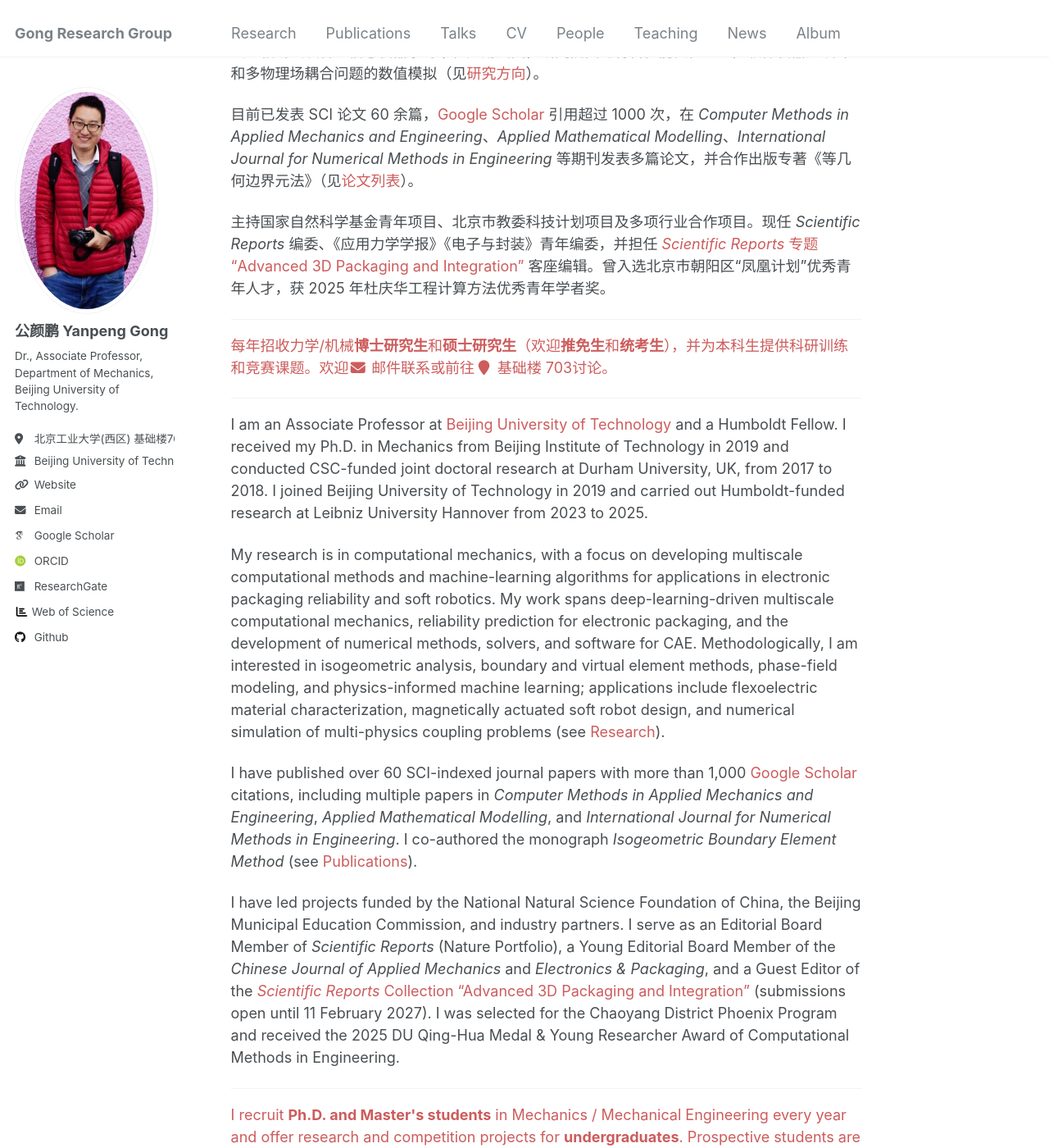
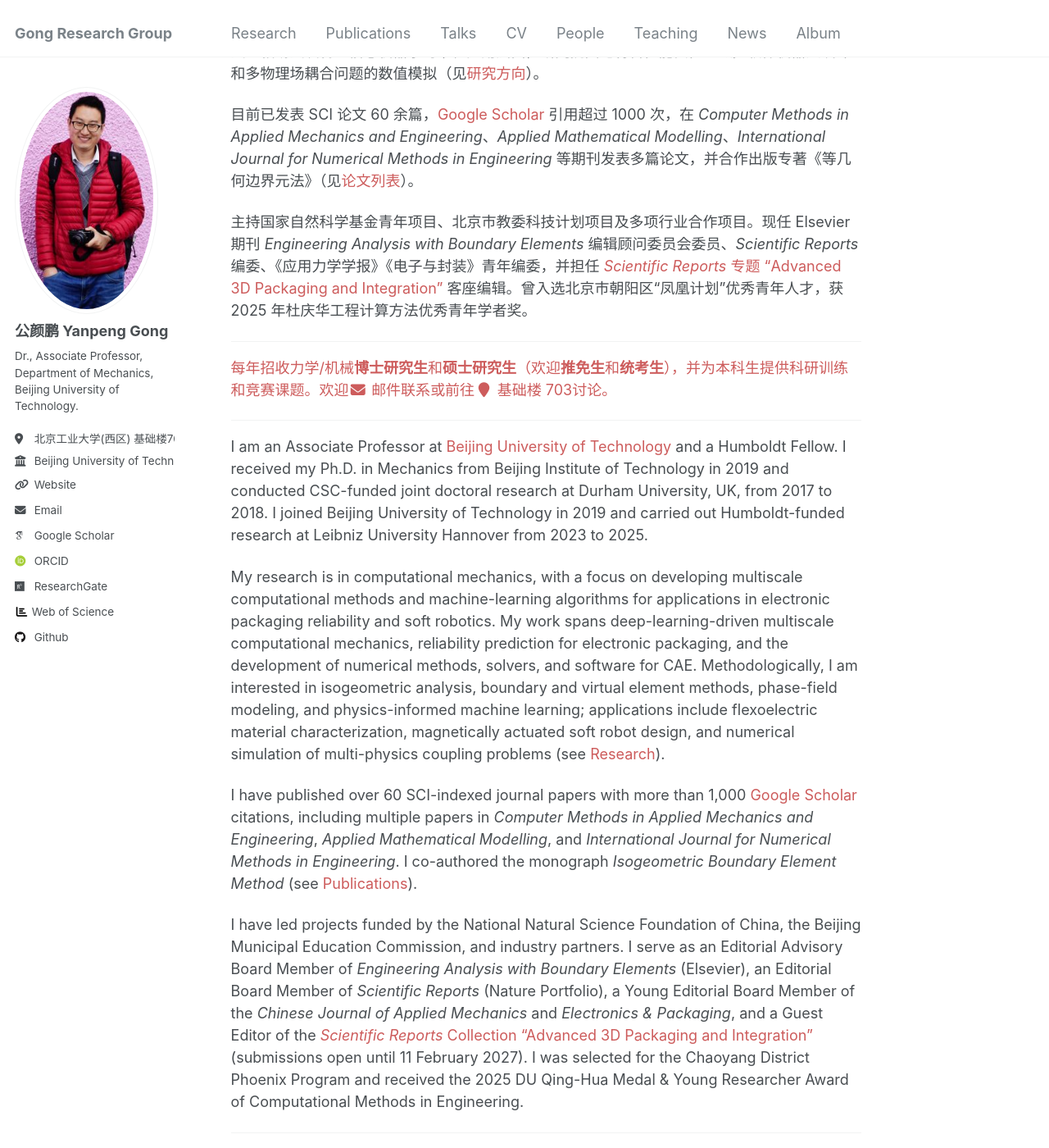
Before and after one commit to yanpeng-gong/yanpeng-gong.github.io, a Jekyll site: the page built from _pages/about.md, in a window 1280 px wide and 1400 px high, scrolled down 285 px. Shown: the whole window at 82% size. Built offline with Jekyll 4.4.1, drawn with Linux system fonts in a browser that asks for light colours; some web fonts are replaced; comment, search, counter and statistics services are not loaded.

Commit message:
cv: add EABE editorial advisory board role

```diff
--- a/_pages/about.md
+++ b/_pages/about.md
@@ -14,7 +14,7 @@ redirect_from:
 
 目前已发表 SCI 论文 60 余篇，<a href="https://scholar.google.com/citations?user=wmkLERIAAAAJ&hl=zh-CN" style="text-decoration:none;color:indianred;">Google Scholar</a> 引用超过 1000 次，在 <em>Computer Methods in Applied Mechanics and Engineering</em>、<em>Applied Mathematical Modelling</em>、<em>International Journal for Numerical Methods in Engineering</em> 等期刊发表多篇论文，并合作出版专著《等几何边界元法》（见<a href="/publications/" style="text-decoration:none;color:indianred;">论文列表</a>）。
 
-主持国家自然科学基金青年项目、北京市教委科技计划项目及多项行业合作项目。现任 <em>Scientific Reports</em> 编委、《应用力学学报》《电子与封装》青年编委，并担任 <a href="https://go.nature.com/4dC9Gwy" style="text-decoration:none;color:indianred;"><em>Scientific Reports</em> 专题 “Advanced 3D Packaging and Integration”</a> 客座编辑。曾入选北京市朝阳区“凤凰计划”优秀青年人才，获 2025 年杜庆华工程计算方法优秀青年学者奖。
+主持国家自然科学基金青年项目、北京市教委科技计划项目及多项行业合作项目。现任 Elsevier 期刊 <em>Engineering Analysis with Boundary Elements</em> 编辑顾问委员会委员、<em>Scientific Reports</em> 编委、《应用力学学报》《电子与封装》青年编委，并担任 <a href="https://go.nature.com/4dC9Gwy" style="text-decoration:none;color:indianred;"><em>Scientific Reports</em> 专题 “Advanced 3D Packaging and Integration”</a> 客座编辑。曾入选北京市朝阳区“凤凰计划”优秀青年人才，获 2025 年杜庆华工程计算方法优秀青年学者奖。
 
 <hr>
 <p style="color:indianred;">每年招收力学/机械<strong>博士研究生</strong>和<strong>硕士研究生</strong>（欢迎<strong>推免生</strong>和<strong>统考生</strong>），并为本科生提供科研训练和竞赛课题。欢迎<a href="mailto:yanpeng.gong@bjut.edu.cn" style="text-decoration:none;color:indianred;"><i class="fas fa-fw fa-envelope" style="color:indianred"></i> 邮件联系</a>或前往<a href="https://map.baidu.com/poi/%E5%8C%97%E5%B7%A5%E5%A4%A7%E8%A5%BF%E6%A0%A1%E5%8C%BA-%E5%9F%BA%E7%A1%80%E6%A5%BC/@12966984.011321558,4821348.059172729,19z?uid=32a7781ceabaac6279dbd25a&ugc_type=3&ugc_ver=1&device_ratio=2&compat=1&pcevaname=pc4.1&querytype=detailConInfo&da_src=shareurl" style="text-decoration:none;color:indianred;"><i class="fa fa-fw fa-map-marker" style="color:indianred"></i> 基础楼 703</a>讨论。</p>
@@ -27,7 +27,7 @@ My research is in computational mechanics, with a focus on developing multiscale
 
 I have published over 60 SCI-indexed journal papers with more than 1,000 <a href="https://scholar.google.com/citations?user=wmkLERIAAAAJ&hl=zh-CN" style="text-decoration:none;color:indianred;">Google Scholar</a> citations, including multiple papers in <em>Computer Methods in Applied Mechanics and Engineering</em>, <em>Applied Mathematical Modelling</em>, and <em>International Journal for Numerical Methods in Engineering</em>. I co-authored the monograph <em>Isogeometric Boundary Element Method</em> (see <a href="/publications/" style="text-decoration:none;color:indianred;">Publications</a>).
 
-I have led projects funded by the National Natural Science Foundation of China, the Beijing Municipal Education Commission, and industry partners. I serve as an Editorial Board Member of <em>Scientific Reports</em> (Nature Portfolio), a Young Editorial Board Member of the <em>Chinese Journal of Applied Mechanics</em> and <em>Electronics & Packaging</em>, and a Guest Editor of the <a href="https://go.nature.com/4dC9Gwy" style="text-decoration:none;color:indianred;"><em>Scientific Reports</em> Collection “Advanced 3D Packaging and Integration”</a> (submissions open until 11 February 2027). I was selected for the Chaoyang District Phoenix Program and received the 2025 DU Qing-Hua Medal & Young Researcher Award of Computational Methods in Engineering.
+I have led projects funded by the National Natural Science Foundation of China, the Beijing Municipal Education Commission, and industry partners. I serve as an Editorial Advisory Board Member of <em>Engineering Analysis with Boundary Elements</em> (Elsevier), an Editorial Board Member of <em>Scientific Reports</em> (Nature Portfolio), a Young Editorial Board Member of the <em>Chinese Journal of Applied Mechanics</em> and <em>Electronics & Packaging</em>, and a Guest Editor of the <a href="https://go.nature.com/4dC9Gwy" style="text-decoration:none;color:indianred;"><em>Scientific Reports</em> Collection “Advanced 3D Packaging and Integration”</a> (submissions open until 11 February 2027). I was selected for the Chaoyang District Phoenix Program and received the 2025 DU Qing-Hua Medal & Young Researcher Award of Computational Methods in Engineering.
 
 <hr>
 <p style="color:indianred;">I recruit <strong>Ph.D. and Master's students</strong> in Mechanics / Mechanical Engineering every year and offer research and competition projects for <strong>undergraduates</strong>. Prospective students are welcome to <a href="mailto:yanpeng.gong@bjut.edu.cn" style="text-decoration:none;color:indianred;"><i class="fas fa-fw fa-envelope" style="color:indianred"></i> contact me by email</a> or visit <i class="fa fa-fw fa-map-marker" style="color:indianred"></i> Room 703, Foundation Building (West Campus, BJUT).</p>
```
Also changed, not shown: _pages/cv.md (+1 -0 lines), files/CV_YanpengGong.md (+1 -0 lines).
